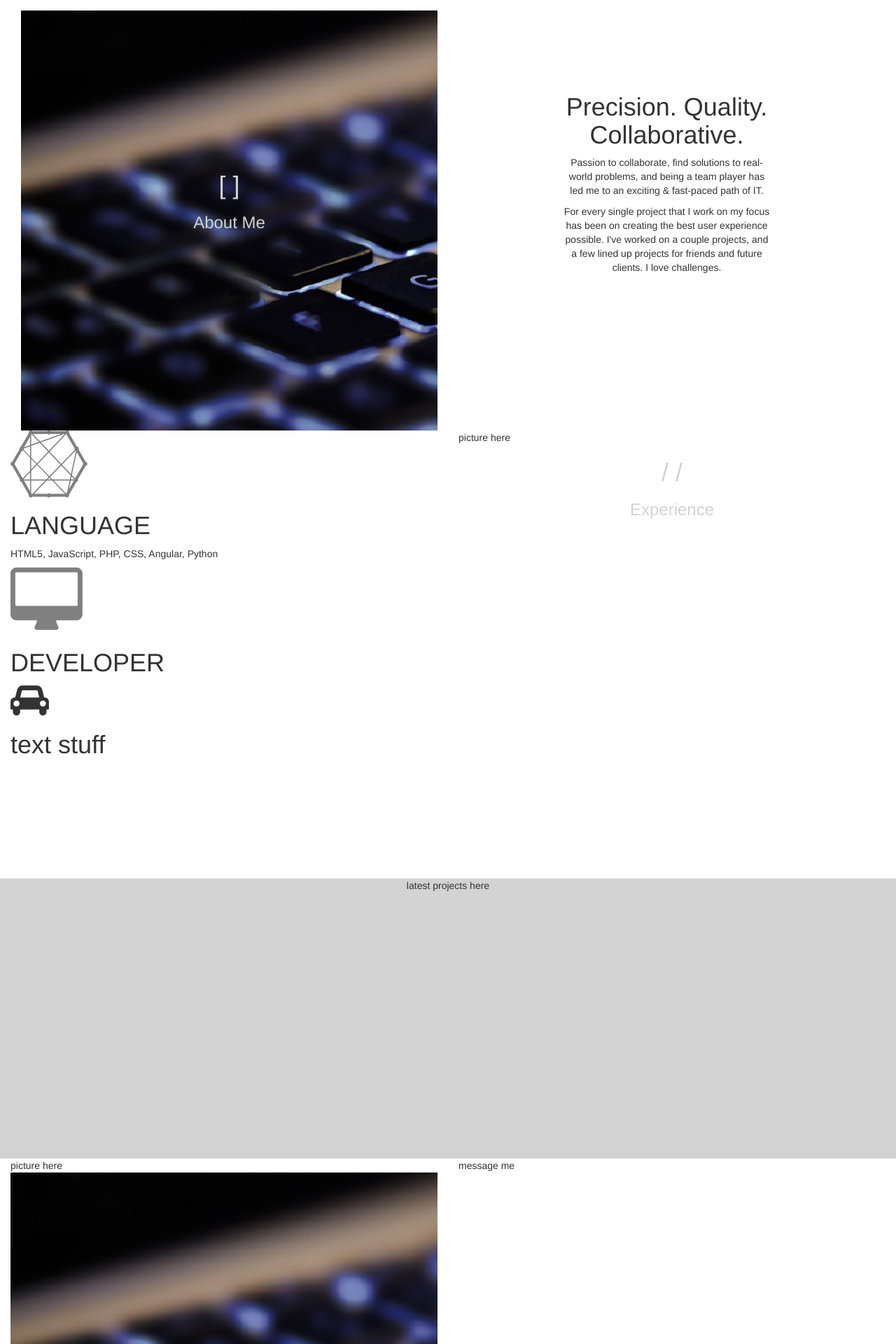
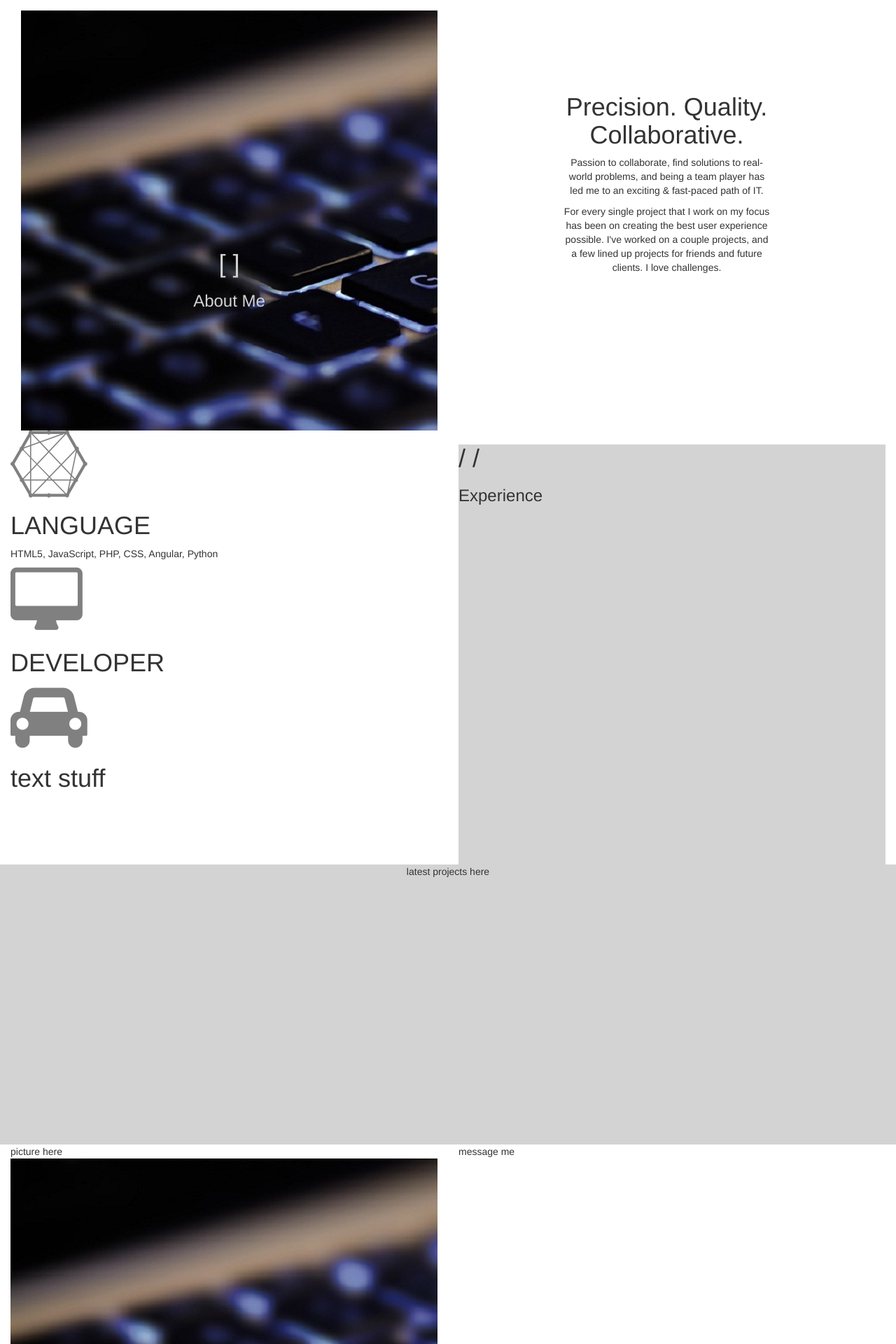
Before and after one commit to gsandoval49/pwp, a PHP site: page / in a window 1280 px wide. Shown: the part 615-2535 px from the top of the page at 70% size. Run offline with PHP 8.4, Linux system fonts and the light colour scheme; some libraries are stand-ins or nearby versions.

Commit message:
attempting to enter second picture to go to right

```diff
--- a/public_html/css/style.css
+++ b/public_html/css/style.css
@@ -33,9 +33,13 @@
 }
 
 .about-photo-text {
-	align-self: flex-start;
-	padding-top: 15em;
+	padding-top: 23em;
 	text-align: center;
+	position: absolute;
+	top: 0;
+	bottom: 0;
+	left: 0;
+	right: 0;
 }
 
 .aligner{
@@ -54,11 +58,15 @@
 .experience-photo {
 	url("../img/ipad.png");
 	min-height: 600px;
-	padding: no padding;
-	text-align: center;
-	color: lightgrey;
-	justify-content: flex-end;
+	background-color: lightgrey;
+
 }
+
+.fa {
+	font-size:96px;
+	color:grey;
+}
+
 
 #projects {
 	background-color: lightgrey;
--- a/public_html/index.php
+++ b/public_html/index.php
@@ -105,19 +105,21 @@
                 <div class="container-fluid">
                     <div class="row">
 								<div class="col-xs-12 col-md-6">
-									<i class="fa fa-connectdevelop" style="font-size:96px;color:grey"></i>
+									<i class="fa fa-connectdevelop"></i>
 									<h1>LANGUAGE</h1>
 									<p>HTML5, JavaScript, PHP, CSS, Angular, Python</p>
-									<i class="fa fa-desktop" style="font-size:96px;color:grey"></i>
+									<i class="fa fa-desktop"></i>
 									<h1>DEVELOPER</h1>
 									<p></p>
-									<i class="fa fa-car" style="font-size:48px;"></i>
+									<i class="fa fa-car"></i>
 									<h1>text stuff</h1>
 								</div>
-								<div class="col-xs-12 col-md-6">picture here
+								<div class="col-xs-12 col-md-6">
 									<div class="experience-photo">
-										<h1>/ /</h1>
-										<h3>Experience</h3>
+										<div class="experience-photo-text">
+											<h1>/ /</h1>
+											<h3>Experience</h3>
+										</div>
 									</div>
 								</div>
                     </div>
```
